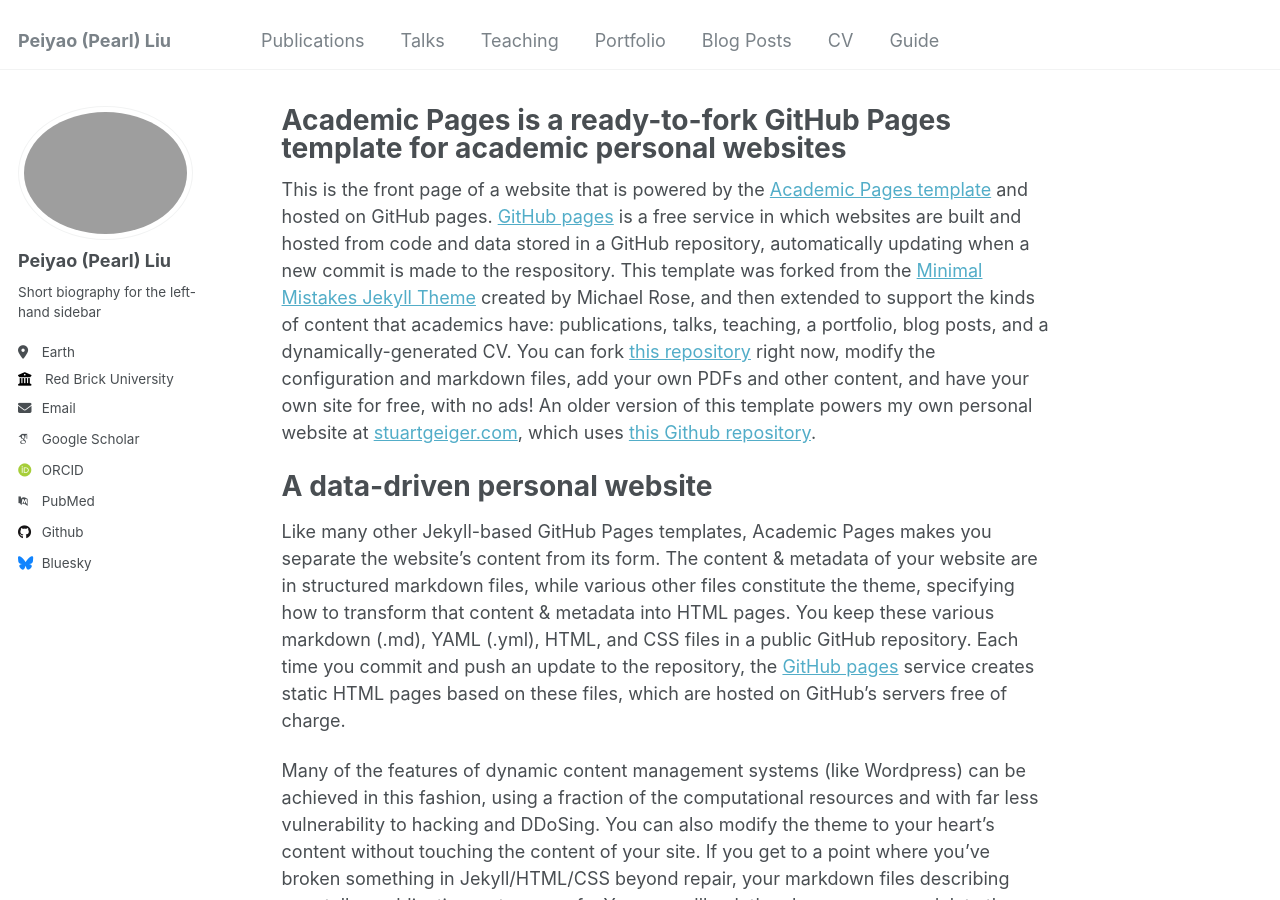
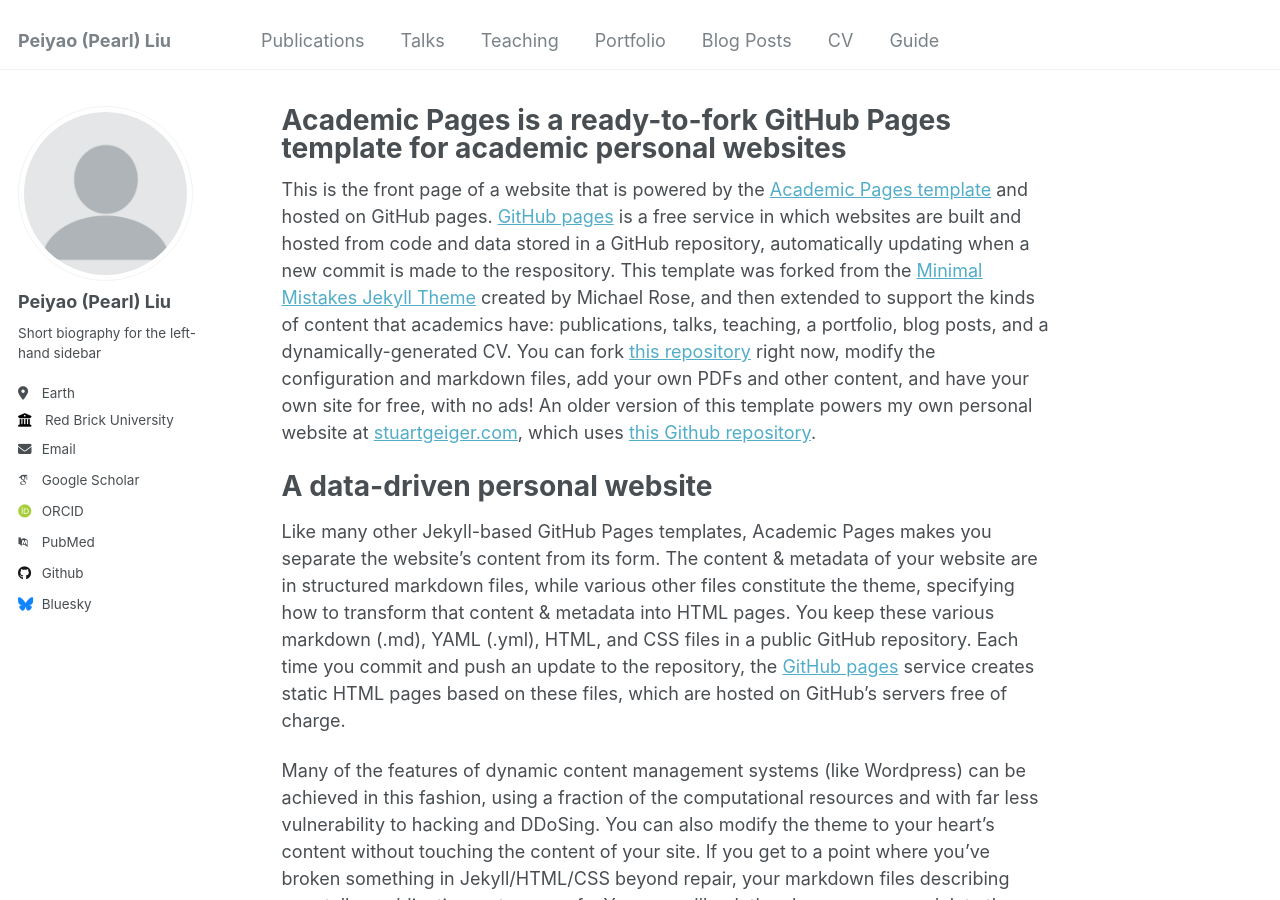
Before and after one commit to PearlLiu-Dev/pearlliu-dev.github.io, a Jekyll site: the page built from _pages/about.md, in a window 1280 px wide and 900 px high. Built offline with Jekyll 4.4.1, drawn with Linux system fonts in a browser that asks for light colours; some web fonts are replaced.

Commit message:
Update _config.yml

```diff
--- a/_config.yml
+++ b/_config.yml
@@ -21,7 +21,7 @@ repository               : "pearlliu-dev/pearlliu-dev.github.io"
 #               Additional customization can be done by editing /_includes/author-profile.html
 author:
   # Biographic information
-  avatar           : "profile_pearl.png"
+  avatar           : "profile.png"
   name             : "Peiyao (Pearl) Liu"
   pronouns         : # example: "she/her"
   bio              : "Short biography for the left-hand sidebar"
```
